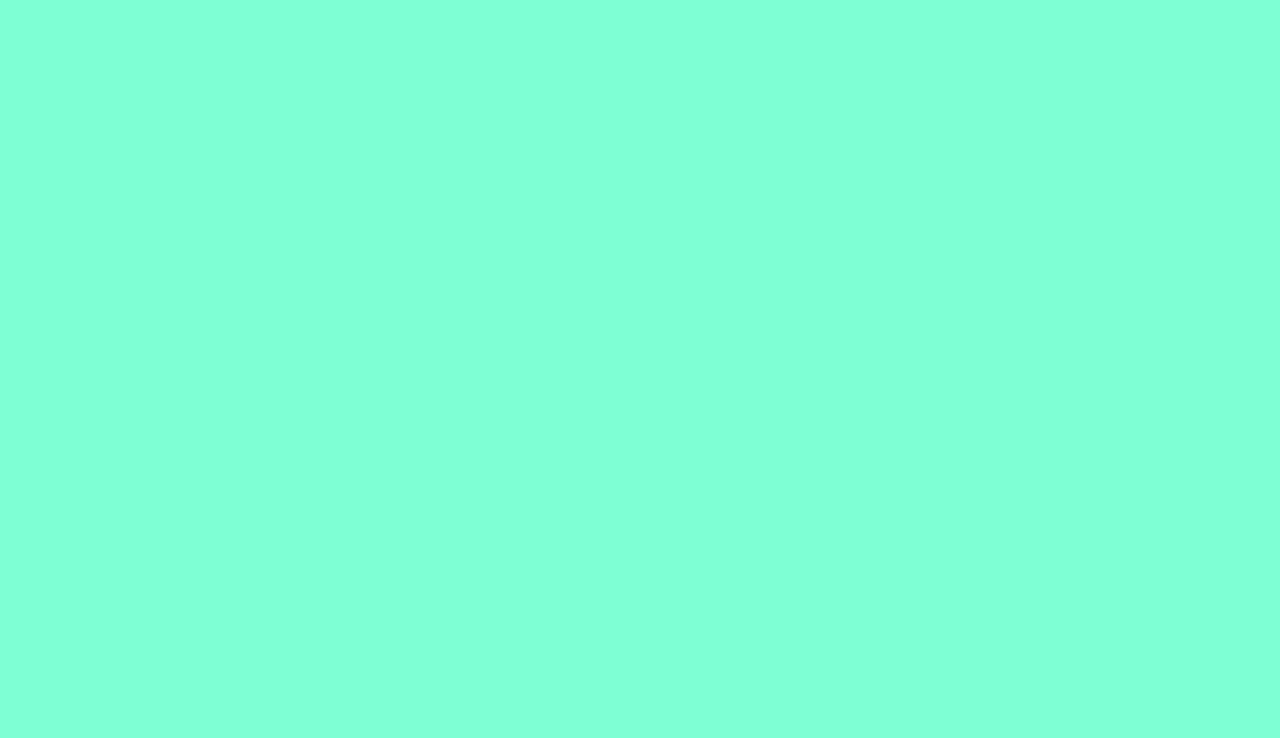
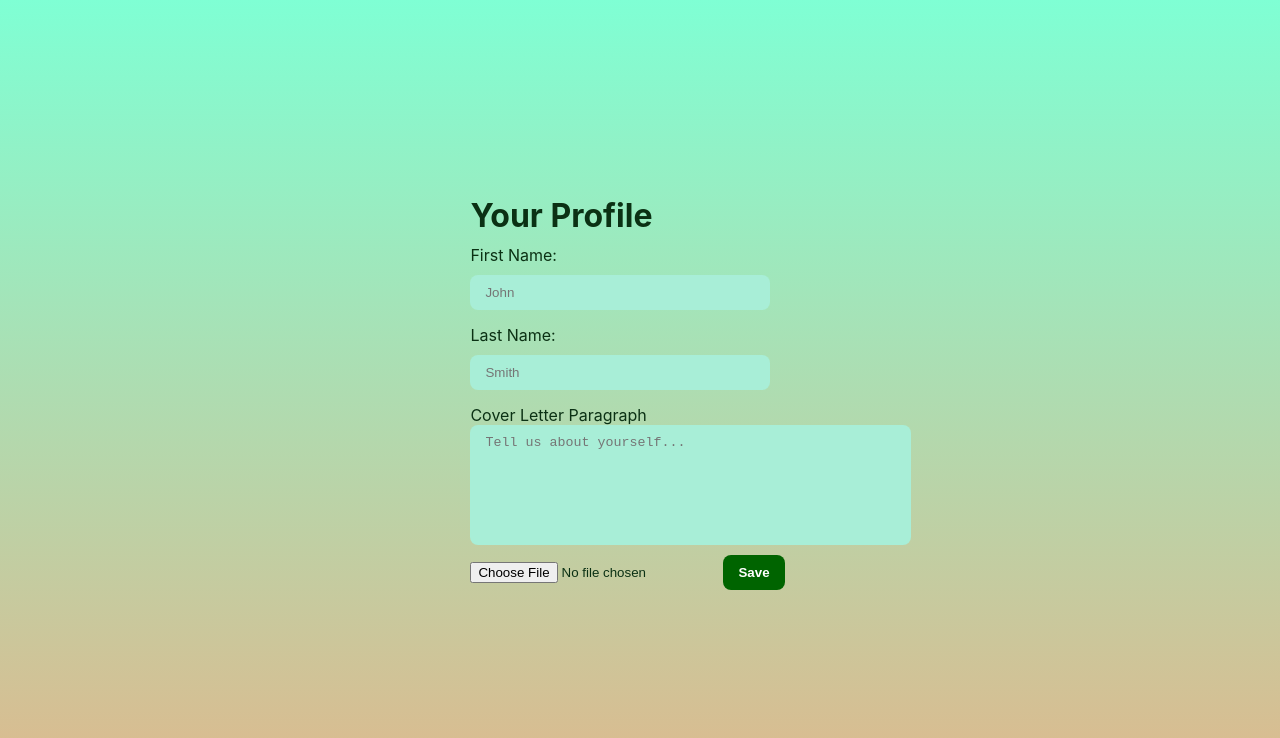
Before and after one commit to chrisdigiacs/amploy, a React (Create React App) app: page /Home/Account in a window 1280 px wide. Shown: the top 738 px of the page. Built offline with nearby package versions, Linux system fonts and the light colour scheme.

Commit message:
Created employee account page linked to home

```diff
--- a/src/App.css
+++ b/src/App.css
@@ -1,38 +1,28 @@
-.App {
-  text-align: center;
+* {
+  margin: 0;
+  padding:0;
+  box-sizing:border-box;
 }
 
-.App-logo {
-  height: 40vmin;
-  pointer-events: none;
+.App{
+  height: 100vh;
+  display: flex;
+  align-items: center;
+  justify-content: center;
+  background: linear-gradient(aquamarine, rgb(223, 184, 140));
+  color: rgb(11, 49, 20);
 }
 
-@media (prefers-reduced-motion: no-preference) {
-  .App-logo {
-    animation: App-logo-spin infinite 20s linear;
-  }
+.h1{
+  color: rgb(11, 49, 20);
+  font-size: 85px;
+  margin-bottom: 65px;
 }
 
-.App-header {
-  background-color: #282c34;
-  min-height: 100vh;
-  display: flex;
-  flex-direction: column;
-  align-items: center;
-  justify-content: center;
-  font-size: calc(10px + 2vmin);
-  color: white;
+input,button{
+
+  appearance: none;
+  border: none;
+  background: none;
+  outline: none;
 }
-
-.App-link {
-  color: #61dafb;
-}
-
-@keyframes App-logo-spin {
-  from {
-    transform: rotate(0deg);
-  }
-  to {
-    transform: rotate(360deg);
-  }
-}
--- a/src/App.js
+++ b/src/App.js
@@ -2,6 +2,8 @@ import { BrowserRouter as Router, Route } from 'react-router-dom';
 import Login from './component/Login';
 import Home from './component/Home';
 import SignUp from './component/SignUp';
+import Account from './component/EmployeeAccount';
+import './App.css';
 
 function App() {
 
@@ -12,7 +14,7 @@ function App() {
           <Route path = '/' exact component={Login}/>
           <Route path = '/Home' exact component={Home}/>
           <Route path = '/SignUp' exact component={SignUp}/>
-
+          <Route path = '/Home/Account' exact component ={Account}/>
 
       </div>
     </Router>
--- /dev/null
+++ b/src/component/Account.css
@@ -0,0 +1,83 @@
+form .Account{
+
+    color: rgb(11, 49, 20);
+}
+
+form .Account input[type = "file"] {
+
+    background-color: none;
+    margin-top: 10px;
+
+}
+
+form .Account h4 {
+    margin-bottom: 10px;
+}
+
+form .Account .formGroup {
+
+    display: block;
+    width: 300px;
+    margin-bottom: 15px;
+
+}
+
+form .Account .formGroup label{
+    display: block;
+    margin-top: 10px;
+    margin-bottom: 10px;
+    transition: 0.4ms;
+}
+
+form .Account .coverGroup textarea{
+
+    display: block;
+    height: 120px;
+    width: 130%;
+    padding: 10px 15px;
+    background-color: rgb(168, 238, 215);
+    box-sizing: border-box;
+    border-radius: 8px;
+    border-color: none;
+    transition: 0.4ms;
+    resize: none;
+    border: none;
+    outline: none;
+}
+
+form .Account .coverGroup textarea:focus{
+
+    box-shadow: 0px 0px 3px rgba(0, 0, 0, 0.2);
+}
+
+form .Account .formGroup input{
+    display: block;
+    width: 100%;
+    padding: 10px 15px;
+    background-color: rgb(168, 238, 215);
+    border-radius: 8px;
+    transition: 0.4ms;
+}
+
+form .Account .formGroup input:focus{
+
+    box-shadow: 0px 0px 3px rgba(0, 0, 0, 0.2);
+}
+
+form .Account input[type = "submit"] {
+
+    display: inline-block;
+    padding: 10px 15px;
+    border-radius: 8px;
+    background-color: darkgreen;
+    color: white;
+    font-weight: 600;
+    margin-top: 10px;
+    margin-bottom: 15px;
+    margin-right: 25px;
+}
+
+form .Account input[type = "submit"]:hover {
+
+    background-position: 100% 0%;
+}
--- /dev/null
+++ b/src/component/EmployeeAccount.js
@@ -0,0 +1,36 @@
+import React from 'react';
+import './Account.css';
+import {Link} from 'react-router-dom';
+
+function Account() {
+    return (
+        <form>
+            <div className = "Account">
+
+                <h1>Your Profile</h1>
+
+                <div className = "formGroup">
+                    <label htmlFor="first-name">First Name:</label>
+                    <input type="first-name" name="first-name" id="first-name" placeholder = "John"/>
+                </div>
+                <div className = "formGroup">
+                    <label htmlFor="last-name">Last Name:</label>
+                    <input type="last-name" name="last-name" id="last-name" placeholder = "Smith"/>
+                </div>
+
+                <div className = "coverGroup">
+                    <label htmlFor = "cover"> Cover Letter Paragraph </label>
+                    <textarea name="" id="" cols="30" rows="10" placeholder = "Tell us about yourself..."></textarea>
+                </div>
+
+                <input type='file' style ={{marginTop:10}}/>
+                <input type="submit" value="Save"/>
+                <dropdown/>
+
+            </div>
+        </form>
+
+    )
+}
+
+export default Account
--- a/src/component/Home.js
+++ b/src/component/Home.js
@@ -1,9 +1,11 @@
 import React from 'react'
+import {Link} from 'react-router-dom';
 
 function Home() {
     return (
         <div className ="Home">
             <h1>Home page</h1>
+            <Link to = '/Home/Account'> <input type="submit" value="Account"/> </Link>
         </div>
     )
 }
--- a/src/component/Login.css
+++ b/src/component/Login.css
@@ -1,37 +1,3 @@
-* {
-    margin: 0;
-    padding:0;
-    box-sizing:border-box;
-}
-
-input,button{
-
-    appearance: none;
-    border: none;
-    background: none;
-    outline: none;
-}
-
-.App{
-    height: 100vh;
-    display: flex;
-    align-items: center;
-    justify-content: center;
-    background-color: aquamarine;
-}
-
-form .innerForm{
-
-    color: rgb(11, 49, 20);
-}
-
-form .innerForm h1{
-
-    color: rgb(11, 49, 20);
-    font-size: 85px;
-    margin-bottom: 65px;
-}
-
 form .innerForm h2 {
     margin-bottom: 15px;
 }
@@ -74,6 +40,7 @@ form .innerForm input[type = "submit"] {
     font-weight: 600;
     margin-right: 25px;
 }
+
 form .innerForm input[type = "submit"]:hover {
 
     background-position: 100% 0%;
```
